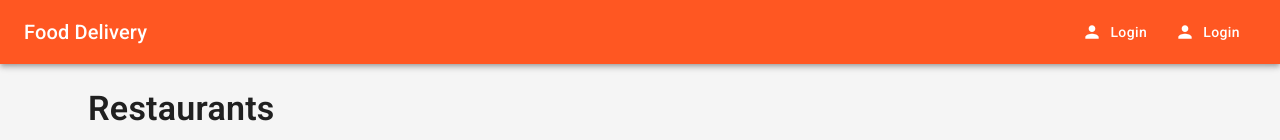
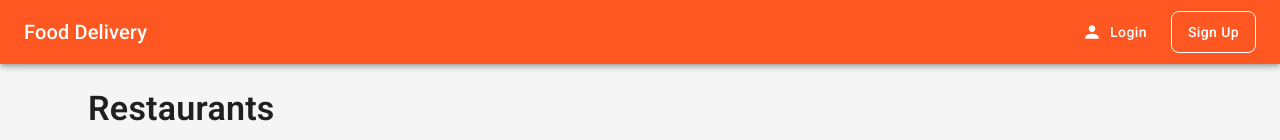
Before and after one commit to ashanthilochana/ds-food-ordering-app, a React (Vite) app in the folder client/: page / in a window 1280 px wide. Shown: the top 140 px of the page. Built offline with nearby package versions, Linux system fonts and the light colour scheme.

Commit message:
fix login button

```diff
--- a/client/src/components/layout/Navbar.jsx
+++ b/client/src/components/layout/Navbar.jsx
@@ -83,9 +83,7 @@ const Navbar = ({ cartItems = [], userRole }) => {
           { text: 'Dashboard', icon: <DashboardIcon />, path: '/delivery-dashboard' },
         ];
       default:
-        return [
-          { text: 'Login', icon: <PersonIcon />, path: '/login' },
-        ];
+        return [];
     }
   };
 
@@ -178,14 +176,31 @@ const Navbar = ({ cartItems = [], userRole }) => {
               </Menu>
             </Box>
           ) : (
+            <>
               <Button
                 color="inherit"
                 component={Link}
                 to="/login"
                 startIcon={<PersonIcon />}
+                sx={{ mr: 1 }}
               >
                 Login
               </Button>
+              <Button
+                color="inherit"
+                variant="outlined"
+                component={Link}
+                to="/signup"
+                sx={{
+                  border: '1px solid white',
+                  '&:hover': {
+                    backgroundColor: 'rgba(255, 255, 255, 0.08)'
+                  }
+                }}
+              >
+                Sign Up
+              </Button>
+            </>
           )}
         </Toolbar>
       </AppBar>
```
Lines whose indentation alone changed are shown as unchanged.
